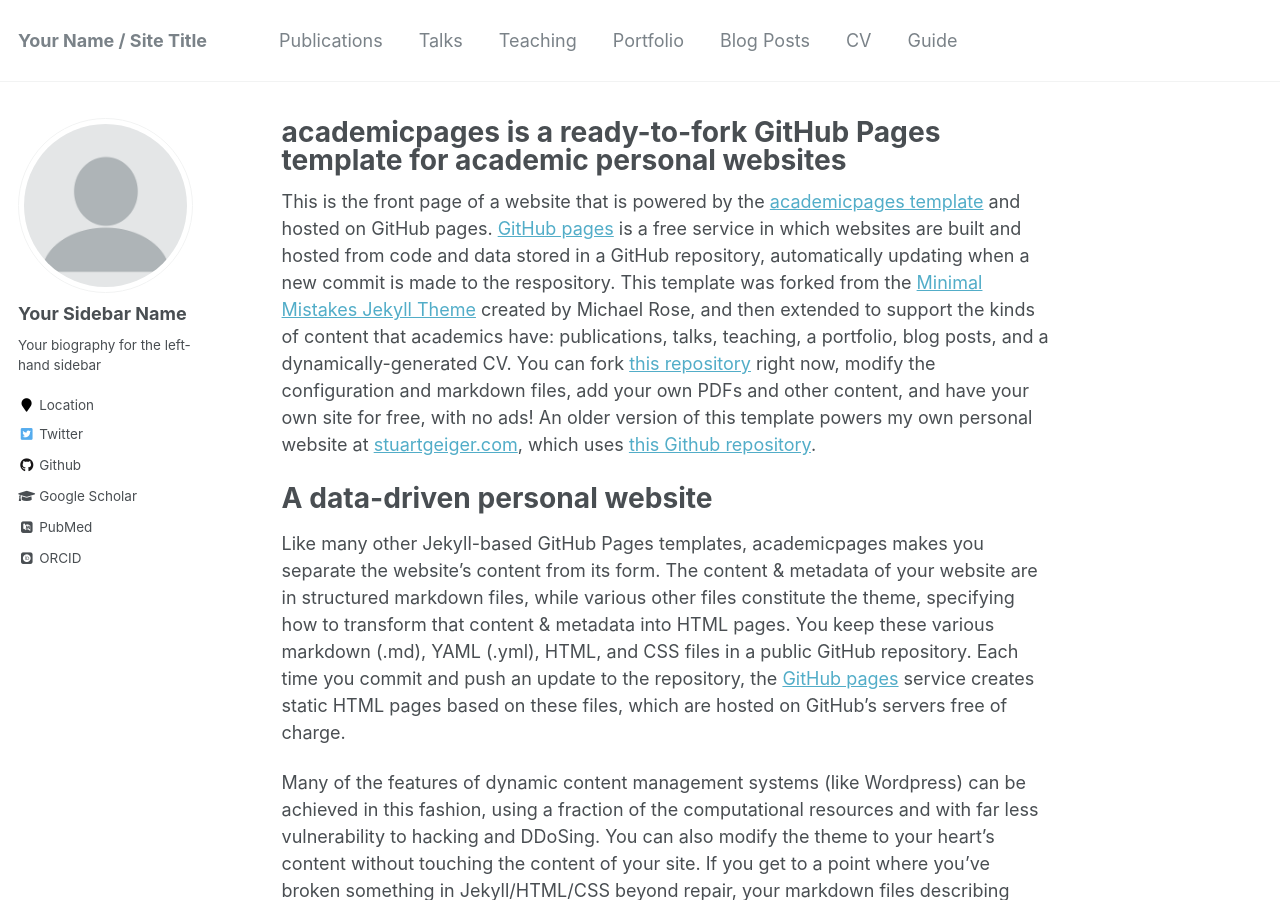
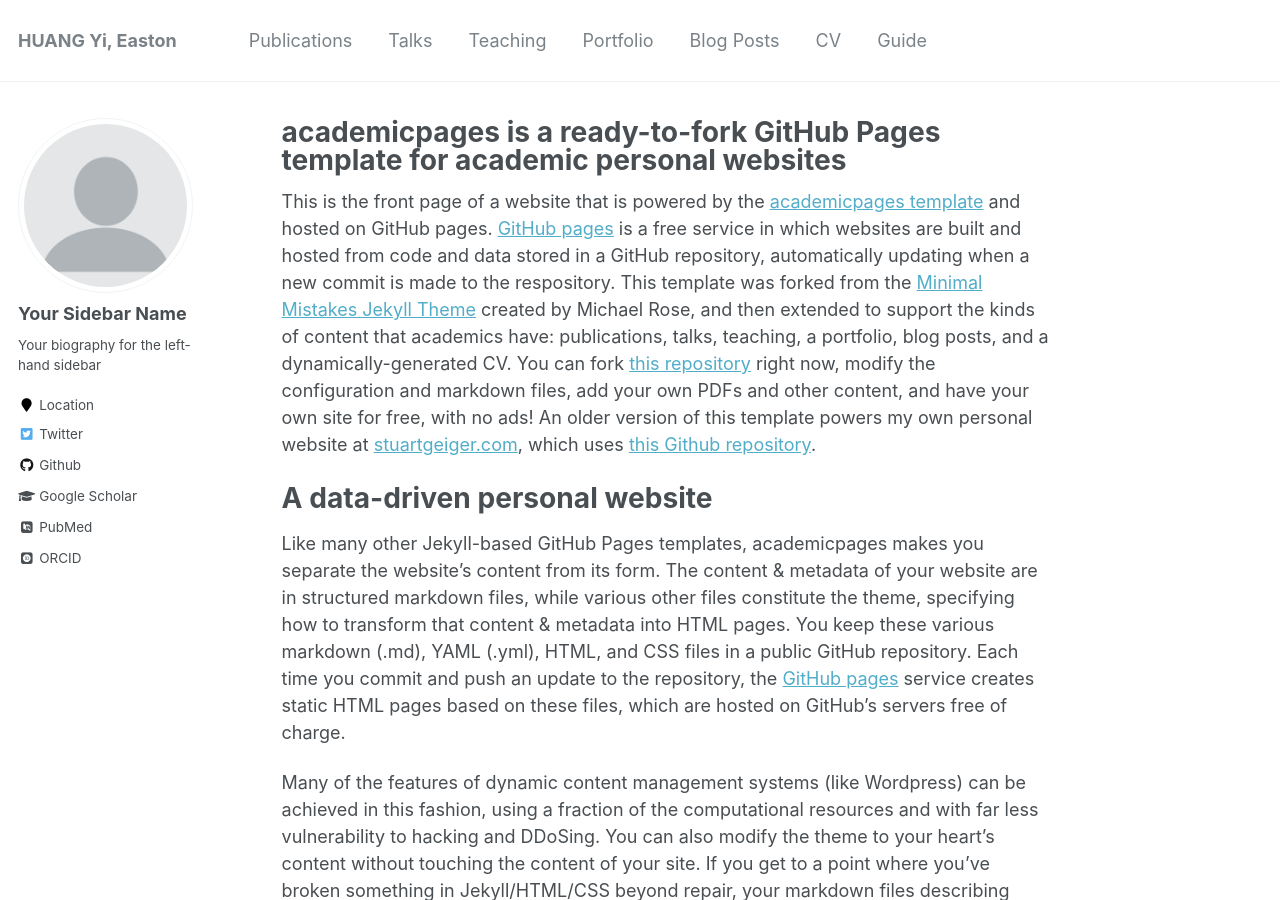
Before and after one commit to easton-hy/easton-hy.github.io, a Jekyll site: the page built from _pages/about.md, in a window 1280 px wide and 900 px high. Built offline with Jekyll 4.4.1, drawn with Linux system fonts in a browser that asks for light colours; some web fonts are replaced.

Commit message:
Update _config.yml

```diff
--- a/_config.yml
+++ b/_config.yml
@@ -7,10 +7,10 @@
 
 # Site Settings
 locale                   : "en-US"
-title                    : "Your Name / Site Title"
+title                    : "HUANG Yi, Easton"
 title_separator          : "-"
 name                     : &name "HUANG Yi, Easton"
-description              : &description "personal description"
+description              : &description "HUANG Yi, Easton"
 url                      : https://easton-hy.github.io # the base hostname & protocol for your site e.g. "https://mmistakes.github.io"
 baseurl                  : "" # the subpath of your site, e.g. "/blog"
 repository               : "easton-hy/easton-hy.github.io"
```
